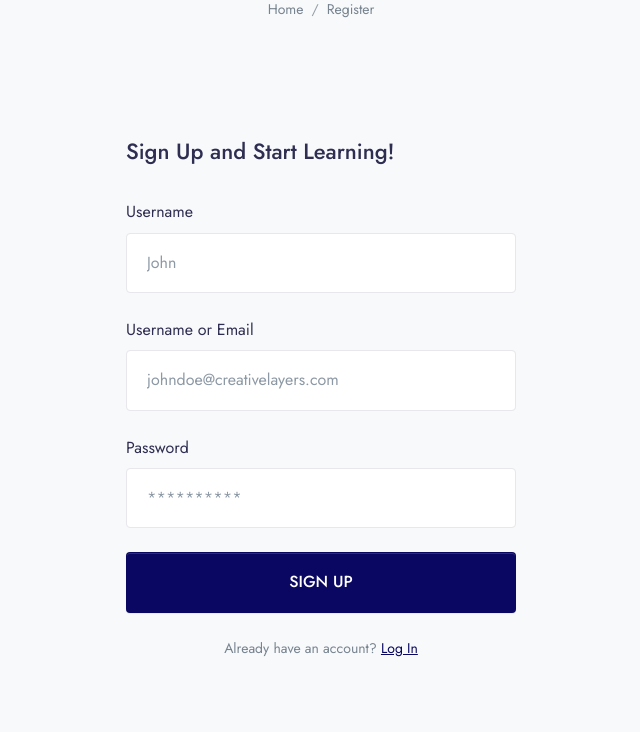
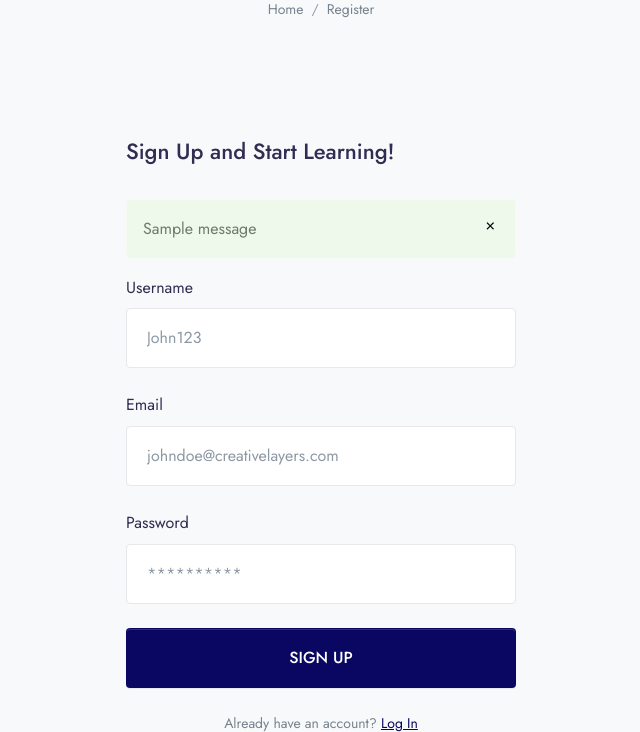
Before and after one commit to iammohdanas/ACEiTLMS, a Django app: page /accounts/register in a window 1280 px wide. Shown: the part 291-1023 px from the top of the page, without its empty margins (319-959 px from the left). Run offline with Django 4.2, Linux system fonts and the light colour scheme; one stand-in notice (Sample message) is shown; some libraries are stand-ins or nearby versions.

Commit message:
login signup created

```diff
--- a/ACEiT/urls.py
+++ b/ACEiT/urls.py
@@ -26,6 +26,7 @@ urlpatterns = [
     path('base/',views.base,name='base'),
 
     path('',views.homepage,name="home"),
+    path('home/',views.homepage,name="home"),
 
     path('course/',views.single_course,name="single_course"),
 
--- a/ACEiT/user_login.py
+++ b/ACEiT/user_login.py
@@ -1,5 +1,29 @@
 from django.shortcuts import render,redirect
+from django.contrib.auth.models import User
+from django.contrib import messages
 
 
 def REGISTER(request):
+    if request.method=="POST":
+        username = request.POST.get('username')
+        email = request.POST.get('email')
+        password = request.POST.get('password')
+
+        #check email
+        if User.objects.filter(email=email).exists():
+            messages.warning(request,'Email Already Exists...!')
+            return redirect('register')
+
+        if User.objects.filter(username=username).exists():
+            messages.warning(request,'Username Already Exists...!')
+            return redirect('register')
+
+        user = User(
+            username = username,
+            email=email,
+        )
+        user.set_password(password)
+        user.save()
+        return redirect('login')
+
     return render(request,"registration/register.html")
--- /dev/null
+++ b/templates/components/msg.html
@@ -0,0 +1,26 @@
+{% if messages %}
+    {% for message in messages %}
+        {% if message.tags == 'error' %}
+            <div class="alert alert-danger alert-dismissible fade show" role="alert">
+                {{message}}
+              <button type="button" class="close" data-dismiss="alert" aria-label="Close">
+                <span aria-hidden="true">&times;</span>
+              </button>
+            </div>
+        {% elif message.tags == 'success' %}
+             <div class="alert alert-success alert-dismissible fade show" role="alert">
+                {{message}}
+              <button type="button" class="close" data-dismiss="alert" aria-label="Close">
+                <span aria-hidden="true">&times;</span>
+              </button>
+            </div>
+        {% elif message.tags == 'warning' %}
+             <div class="alert alert-warning alert-dismissible fade show" role="alert">
+                {{message}}
+              <button type="button" class="close" data-dismiss="alert" aria-label="Close">
+                <span aria-hidden="true">&times;</span>
+              </button>
+            </div>
+        {% endif %}
+    {% endfor %}
+ {% endif %}
--- a/templates/registration/register.html
+++ b/templates/registration/register.html
@@ -32,24 +32,24 @@
             <div class="col-md-7 col-xl-4 mx-auto">
                 <!-- Register -->
                 <h3 class="mb-6">Sign Up and Start Learning!</h3>
-
+                {% include "components/msg.html" %}
                 <!-- Form Register -->
-                <form class="mb-5">
-
+                <form class="mb-5" method="POST" action="{% url 'register' %}">
+                    {% csrf_token %}
                     <!-- Username -->
                     <div class="form-group mb-5">
                         <label for="modalSignupUsername1">
                             Username
                         </label>
-                        <input type="text" class="form-control" id="modalSignupUsername1" placeholder="John">
+                        <input type="text" class="form-control" id="modalSignupUsername1" placeholder="John123" name="username" required>
                     </div>
 
                     <!-- Email -->
                     <div class="form-group mb-5">
                         <label for="modalSignupEmail1">
-                            Username or Email
+                            Email
                         </label>
-                        <input type="email" class="form-control" id="modalSignupEmail1" placeholder="johndoe@creativelayers.com">
+                        <input type="email" class="form-control" id="modalSignupEmail1" placeholder="johndoe@creativelayers.com" name="email" required>
                     </div>
 
                     <!-- Password -->
@@ -57,7 +57,7 @@
                         <label for="modalSignupPassword3">
                             Password
                         </label>
-                        <input type="password" class="form-control" id="modalSignupPassword3" placeholder="**********">
+                        <input type="password" class="form-control" id="modalSignupPassword3" placeholder="**********" name="password" required>
                     </div>
 
                     <!-- Submit -->
```
Also changed, not shown: db.sqlite3.
